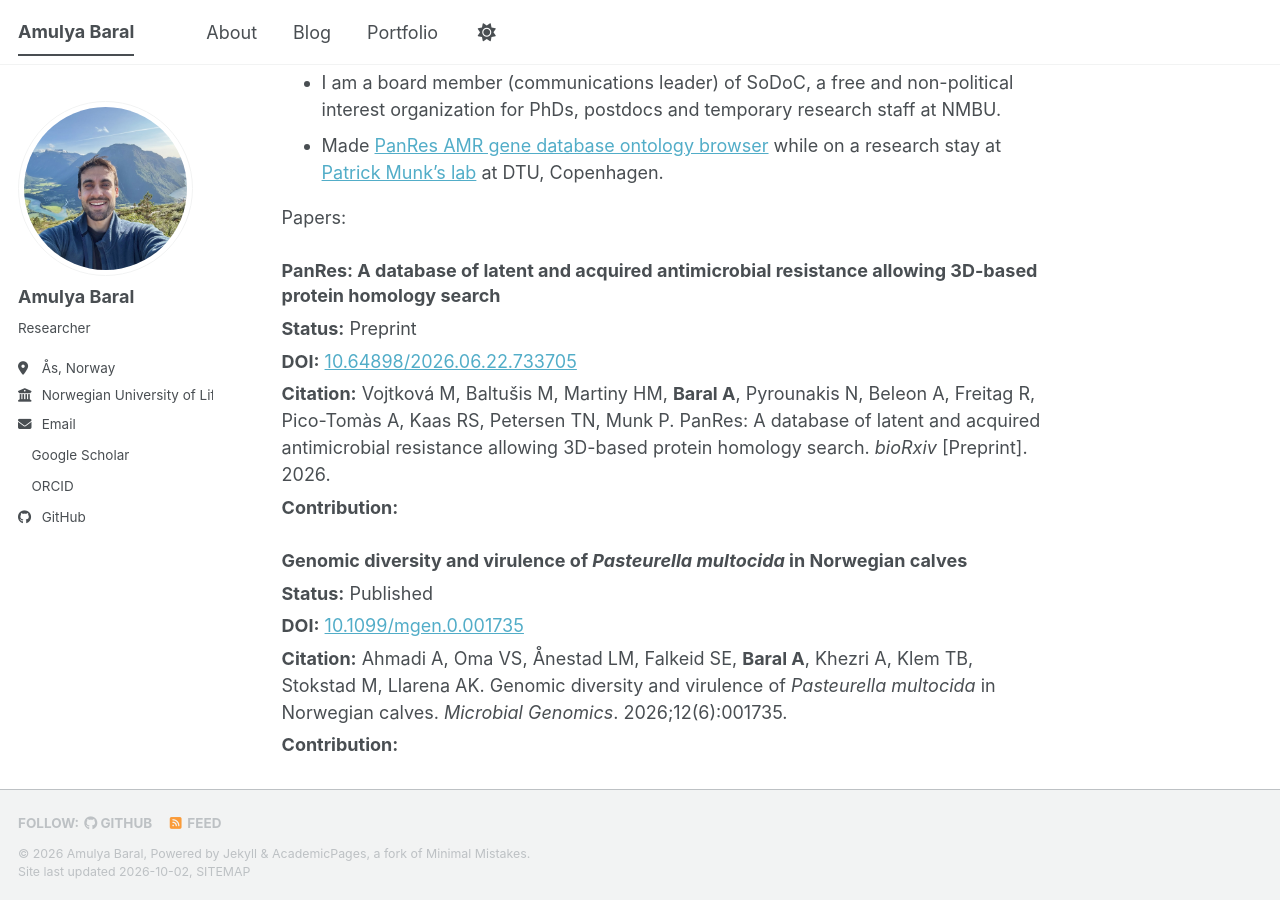
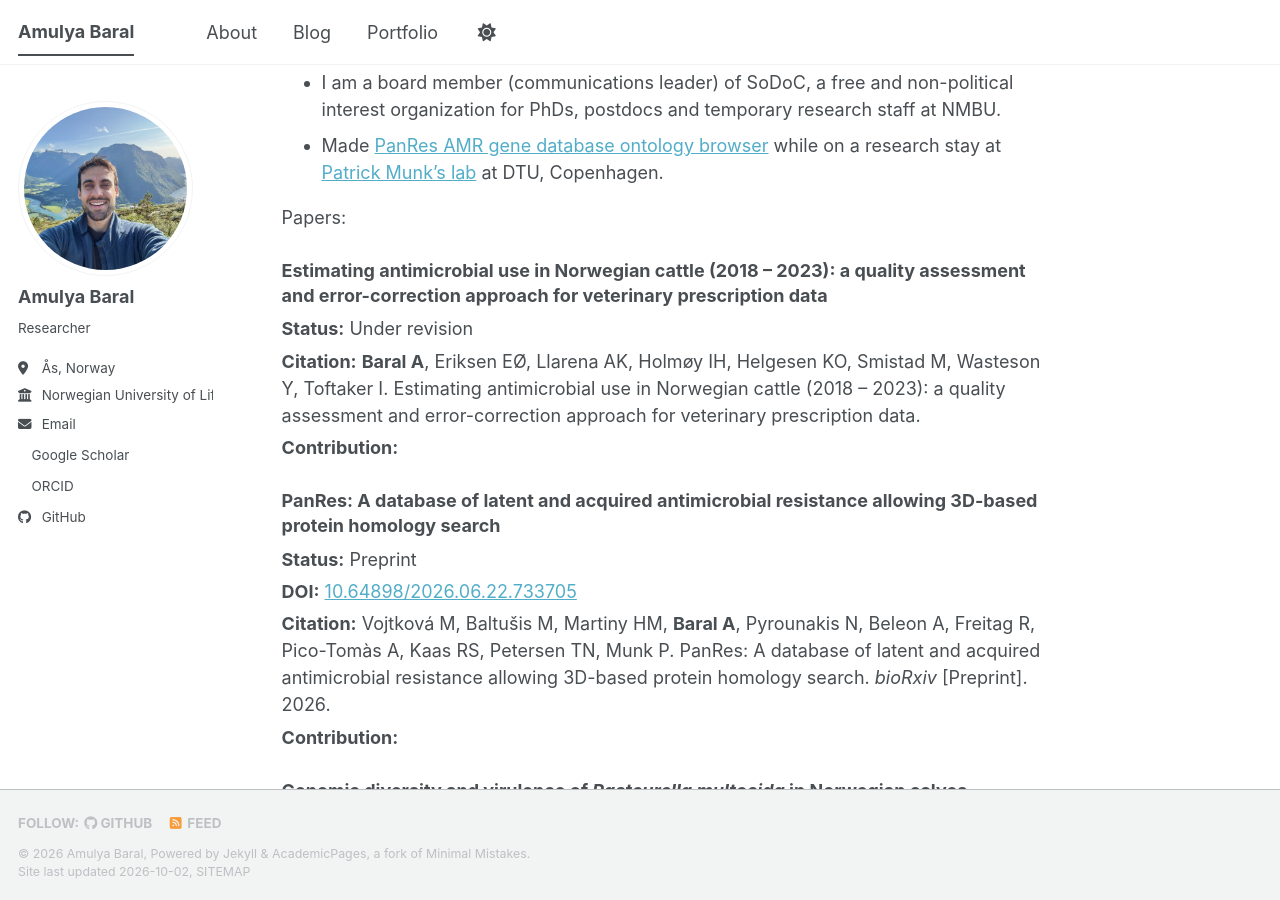
Before and after one commit to amulyabaral/amulyabaral.github.io, a Jekyll site: the page built from _pages/about.md, in a window 1280 px wide and 900 px high, scrolled down 331 px. Built offline with Jekyll 4.4.1, drawn with Linux system fonts in a browser that asks for light colours; a style sheet for code colours, icons or effects is not loaded.

Commit message:
Add VetReg antimicrobial use manuscript (under revision)
Co-Authored-By: Claude Opus 5.5 <noreply@anthropic.com>
Claude-Session: https://claude.ai/code/session_01BXRpXnbgsK1NXFWMyg1ZFr

```diff
--- a/_includes/papers.md
+++ b/_includes/papers.md
@@ -11,6 +11,11 @@ To add a paper, copy this block to the top of the list and fill it in:
 
 Wrap your name in ** to make it bold. If there's no DOI, delete that line or swap it for a **Link:** line.
 {% endcomment %}
+
+#### Estimating antimicrobial use in Norwegian cattle (2018 – 2023): a quality assessment and error-correction approach for veterinary prescription data
+- **Status:** Under revision
+- **Citation:** **Baral A**, Eriksen EØ, Llarena AK, Holmøy IH, Helgesen KO, Smistad M, Wasteson Y, Toftaker I. Estimating antimicrobial use in Norwegian cattle (2018 – 2023): a quality assessment and error-correction approach for veterinary prescription data.
+- **Contribution:**
 
 #### PanRes: A database of latent and acquired antimicrobial resistance allowing 3D-based protein homology search
 - **Status:** Preprint
```
